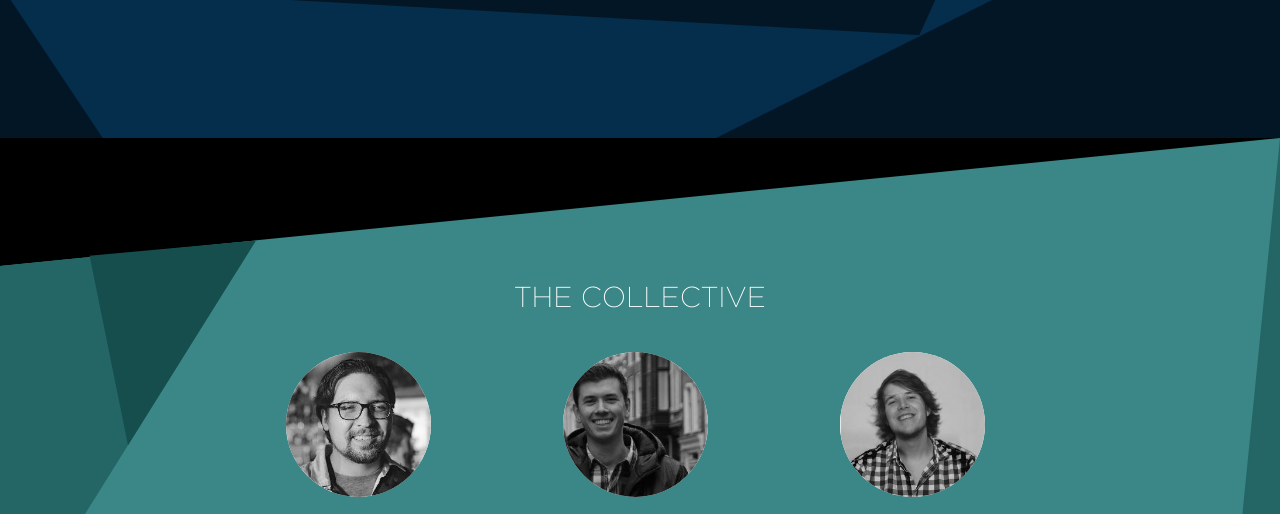
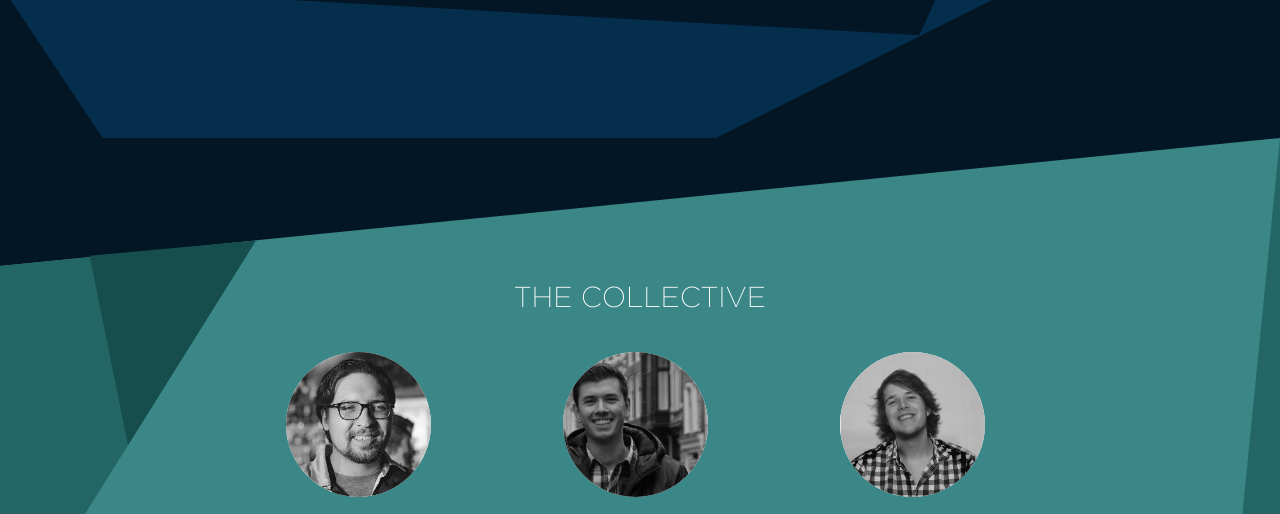
Before and after one commit to heybigname/heybigname.com, a website: page public/index.html in a window 1280 px wide. Shown: the part 1480-1994 px from the top of the page. Drawn offline with nearby package versions, Linux system fonts and the light colour scheme.

Commit message:
changed class

```diff
--- a/public/index.html
+++ b/public/index.html
@@ -102,7 +102,7 @@
          </div>
 
          <svg class="svg" viewBox="0 0 1 1" preserveAspectRatio="none" width="100%" y="0" x="0" xmlns="http://www.w3.org/2000/svg">
-             <polygon points='0 0, 0 .1, 1 0' />
+             <polygon class="svg__polygon--darkest-blue" points='0 0, 0 .1, 1 0' />
              <polygon class="svg__polygon--darker-toothpaste svg__polygon--hide-on-mobile" points='0 .4, 0 .1, .2 .08'  />
              <polygon class="svg__polygon--dark-toothpaste svg__polygon--hide-on-mobile" points='.1 .24, .07 .092, .2 .08' />
              <polygon class="svg__polygon--darkest-toothpaste" points='0 .8, 0 1, .8 1' />
```
